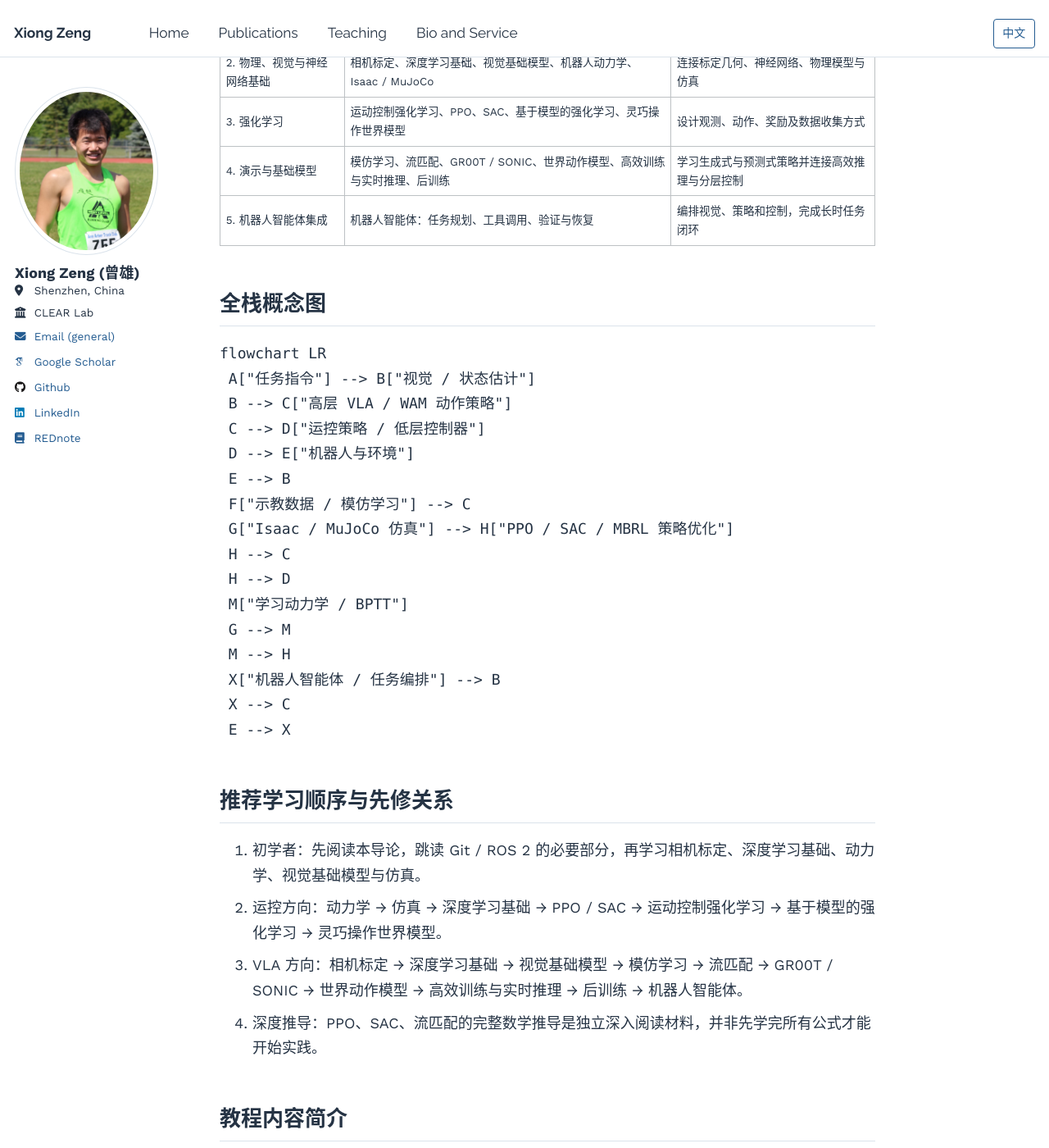
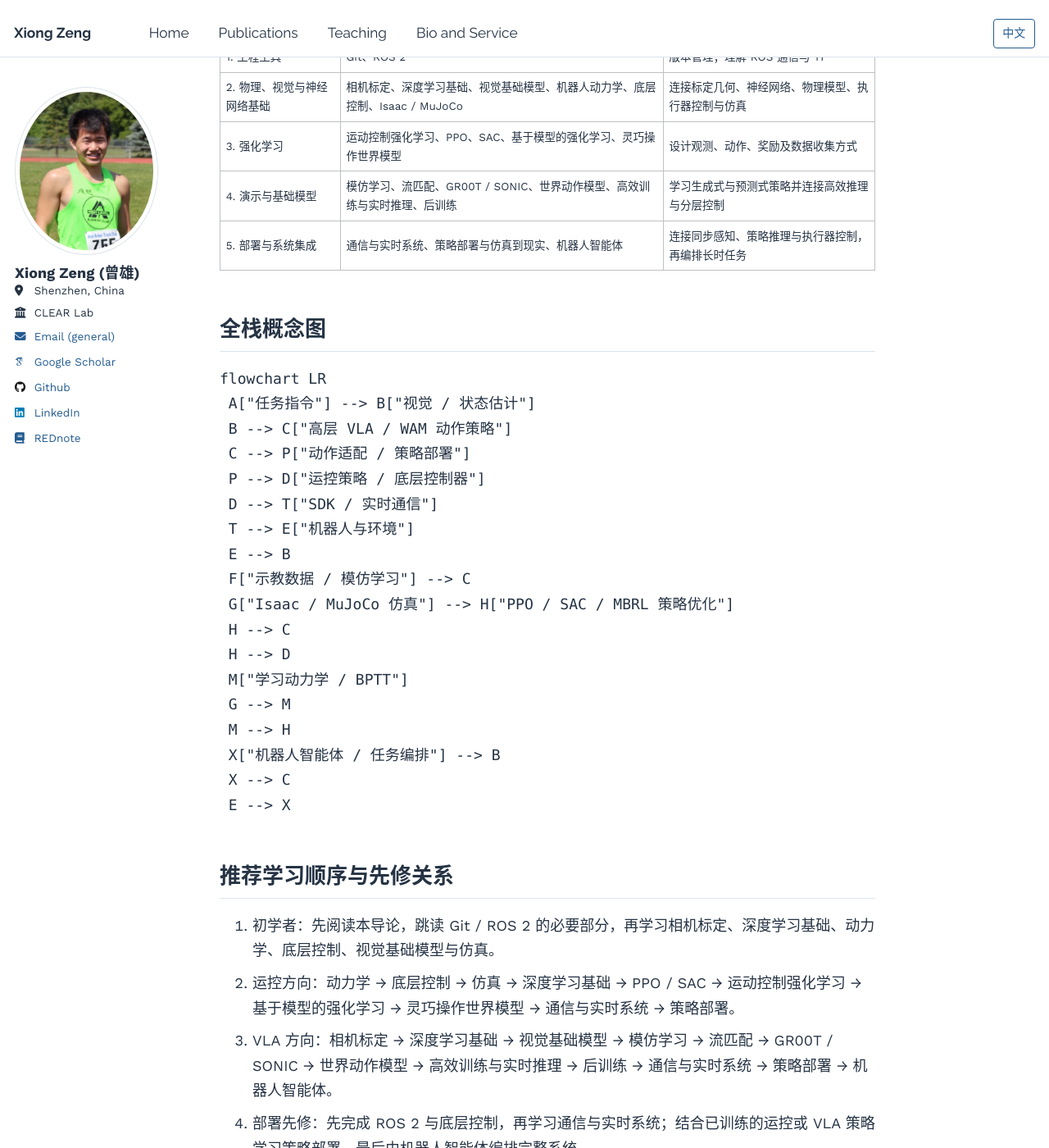
Before and after one commit to zengxiong111/zengxiong.github.io, a Jekyll site: the page built from files/COURSE_MAP_ZH.md, in a window 1280 px wide and 1400 px high, scrolled down 831 px. Shown: the whole window at 82% size. Built offline with Jekyll 4.4.1, drawn with Linux system fonts in a browser that asks for light colours; some web fonts are replaced; our own code applies the rules of GitHub Pages for plain Markdown files; some of the changed text lies outside the part shown.

Commit message:
Synchronize licensed bilingual course materials and PDF builds

```diff
--- a/files/COURSE_MAP_ZH.md
+++ b/files/COURSE_MAP_ZH.md
@@ -2,9 +2,9 @@
 
 **简体中文** | [English](COURSE_MAP_EN.md) | [PDF](COURSE_MAP_ZH.pdf)
 
-本课程按“工具 → 标定与深度学习 → 物理与视觉 → 机器人强化学习 → 示教与生成策略 → 系统集成”组织，共 19 个专题。原有长篇技术教程保留为深入阅读，不等于所有章节必须依次完成。
+本课程按“工具 → 标定与深度学习 → 物理、视觉与控制 → 机器人强化学习 → 示教与生成策略 → 通信与部署 → 系统集成”组织，共 22 个专题。原有长篇技术教程保留为深入阅读，不等于所有章节必须依次完成。
 
-教程编号 1–19 与 [README](https://github.com/zengxiong111/Foundation_of_Embodied_AI/blob/main/README.zh-CN.md) 中的课程顺序一致。
+教程编号 1–22 与 [README](https://github.com/zengxiong111/Foundation_of_Embodied_AI/blob/main/README.zh-CN.md) 中的课程顺序一致。
 
 ## 目录
 
@@ -21,10 +21,10 @@
 |---|---|---|
 | 0. 导论 | 全栈知识地图与阅读说明 | 看懂感知—策略—控制—机器人闭环 |
 | 1. 工程工具 | Git、ROS 2 | 版本管理；理解 ROS 通信与 TF |
-| 2. 物理、视觉与神经网络基础 | 相机标定、深度学习基础、视觉基础模型、机器人动力学、Isaac / MuJoCo | 连接标定几何、神经网络、物理模型与仿真 |
+| 2. 物理、视觉与神经网络基础 | 相机标定、深度学习基础、视觉基础模型、机器人动力学、底层控制、Isaac / MuJoCo | 连接标定几何、神经网络、物理模型、执行器控制与仿真 |
 | 3. 强化学习 | 运动控制强化学习、PPO、SAC、基于模型的强化学习、灵巧操作世界模型 | 设计观测、动作、奖励及数据收集方式 |
 | 4. 演示与基础模型 | 模仿学习、流匹配、GR00T / SONIC、世界动作模型、高效训练与实时推理、后训练 | 学习生成式与预测式策略并连接高效推理与分层控制 |
-| 5. 机器人智能体集成 | 机器人智能体：任务规划、工具调用、验证与恢复 | 编排视觉、策略和控制，完成长时任务闭环 |
+| 5. 部署与系统集成 | 通信与实时系统、策略部署与仿真到现实、机器人智能体 | 连接同步感知、策略推理与执行器控制，再编排长时任务 |
 
 <a id="map-section-02"></a>
 
@@ -34,8 +34,10 @@
 flowchart LR
  A["任务指令"] --> B["视觉 / 状态估计"]
  B --> C["高层 VLA / WAM 动作策略"]
- C --> D["运控策略 / 低层控制器"]
- D --> E["机器人与环境"]
+ C --> P["动作适配 / 策略部署"]
+ P --> D["运控策略 / 底层控制器"]
+ D --> T["SDK / 实时通信"]
+ T --> E["机器人与环境"]
  E --> B
  F["示教数据 / 模仿学习"] --> C
  G["Isaac / MuJoCo 仿真"] --> H["PPO / SAC / MBRL 策略优化"]
@@ -53,10 +55,11 @@
 
 ## 推荐学习顺序与先修关系
 
-1. 初学者：先阅读本导论，跳读 Git / ROS 2 的必要部分，再学习相机标定、深度学习基础、动力学、视觉基础模型与仿真。
-2. 运控方向：动力学 → 仿真 → 深度学习基础 → PPO / SAC → 运动控制强化学习 → 基于模型的强化学习 → 灵巧操作世界模型。
-3. VLA 方向：相机标定 → 深度学习基础 → 视觉基础模型 → 模仿学习 → 流匹配 → GR00T / SONIC → 世界动作模型 → 高效训练与实时推理 → 后训练 → 机器人智能体。
-4. 深度推导：PPO、SAC、流匹配的完整数学推导是独立深入阅读材料，并非先学完所有公式才能开始实践。
+1. 初学者：先阅读本导论，跳读 Git / ROS 2 的必要部分，再学习相机标定、深度学习基础、动力学、底层控制、视觉基础模型与仿真。
+2. 运控方向：动力学 → 底层控制 → 仿真 → 深度学习基础 → PPO / SAC → 运动控制强化学习 → 基于模型的强化学习 → 灵巧操作世界模型 → 通信与实时系统 → 策略部署。
+3. VLA 方向：相机标定 → 深度学习基础 → 视觉基础模型 → 模仿学习 → 流匹配 → GR00T / SONIC → 世界动作模型 → 高效训练与实时推理 → 后训练 → 通信与实时系统 → 策略部署 → 机器人智能体。
+4. 部署先修：先完成 ROS 2 与底层控制，再学习通信与实时系统；结合已训练的运控或 VLA 策略学习策略部署，最后由机器人智能体编排完整系统。
+5. 深度推导：PPO、SAC、流匹配的完整数学推导是独立深入阅读材料，并非先学完所有公式才能开始实践。
 
 <a id="map-section-04"></a>
 
@@ -86,54 +89,66 @@
 
 [机器人动力学](../md/Robot_Dynamics_Embodied_CN.md)：从坐标系、雅可比矩阵、惯性与运动方程建立刚体运动和动力学基础，理解接触、摩擦及控制模型与机器人仿真的联系。补充学习代理动力学、接触梯度及执行器和物体模型的作用。
 
-### 7. Isaac / MuJoCo 仿真
+### 7. 底层控制
+
+[底层控制](../md/Robot_Low_Level_Control_ZH.md)：从电机伺服环、PD/PID 与 MIT 模式连接到阻抗、导纳和接触控制，理解策略动作语义与执行器响应、仿真硬件对齐及受保护调参之间的关系。
+
+### 8. Isaac / MuJoCo 仿真
 
 [Isaac / MuJoCo 仿真](../md/Isaac_MuJoCo_RL_完整教程_中文.md)：理解 Isaac Sim、Isaac Lab 与 MuJoCo 作为仿真和训练工具的分工，学习资产导入、环境契约、强化学习训练库选择、并行吞吐率、部署接口。补充 MuJoCo Warp 采样、回放、世界模型拟合与可微策略更新接口。
 
-### 8. 运动控制强化学习
+### 9. 运动控制强化学习
 
 [运动控制强化学习](../md/Embodied_Motion_Control_RL_Tutorial_ZH.md)：学习运动跟踪、DeepMimic/AMP、通用控制器、教师–学生、RMA 与残差强化学习，并联系足式与灵巧操作、失败恢复及仿真到现实。补充 SONIC/SuperMimic 对比与可微运动跟踪的联系。
 
-### 9. PPO / 行动者–评论家
+### 10. PPO / 行动者–评论家
 
 [PPO / 行动者–评论家](../md/PPO_完整推导与设计动机_中文.md)：从策略梯度、贝尔曼目标与 GAE 推导 PPO-Clip 和行动者–评论家学习，理解高斯策略更新、梯度隔离及机器人非对称观测。
 
-### 10. Q 学习 / SAC
+### 11. Q 学习 / SAC
 
 [Q 学习 / SAC](../md/SAC_Complete_Derivation_CN.md)：从 Bellman 方程、TD/Q-learning 与 Fitted Q-Iteration 连接 DQN 和连续动作行动者–评论家方法；推导现代 SAC 的 Critic、Actor 与温度损失，比较 PPO、DQN 和 SAC，并联系 HIL-SERL 与 VLA/WAM 动作块价值学习；数学细节放入附录。
 
-### 11. 模仿学习
+### 12. 基于模型的强化学习
+
+[基于模型的强化学习](../md/Model_Based_RL_Differentiable_World_Models_ZH.md)：学习 Dyna、PETS、Dreamer、SHAC 与 SuperMimic，推导学习动力学中的 BPTT，联系截断行动者–评论家与模型偏差，并区分数据增强、规划和可微策略学习。
+
+### 13. 灵巧操作世界模型
+
+[灵巧操作世界模型](../md/Dexterous_Manipulation_Learned_World_Models_ZH.md)：以 Wuji Hand2 掌内旋转为研究案例，比较 PPO、CEM/MPPI 与 BPTT，联系接触感知模型、执行器接口与 Real2Sim2Real 评估；案例不代表已验证的真机结果。
+
+### 14. 模仿学习
 
 [模仿学习](../md/Data_Imitation_Learning_ZH.md)：介绍 BC、DAgger 与纠错示教，理解 ACT、扩散策略和流匹配的动作块生成；进一步学习 VLA 架构与动作监督、时序集成，以及推理时与训练时 RTC。
 
-### 12. 流匹配
+### 15. 流匹配
 
 [流匹配](../md/Flow_Matching_详细推导_精简版.md)：推导条件流匹配、速度场及训练目标，理解 ODE 积分如何将噪声转换为带条件的机器人动作序列。
 
-### 13. GR00T 与 SONIC
+### 16. GR00T 与 SONIC
 
 [GR00T 与 SONIC](../md/System1_System0_GR00T_SONIC_CN.md)：以 GR00T 与 SONIC 解释人形机器人的 System 1/System 0 分层控制，连接高层动作块、运动表示、全身策略与低层执行。
 
-### 14. 世界动作模型
+### 17. 世界动作模型
 
 [世界动作模型](../md/World_Action_Models_ZH.md)：区分世界模型、VLA 与 WAM，学习 DreamZero 训练与加速推理；从共享 EEF/IK 接口、视频—动作联合建模和可迁移视觉表征理解 Dream-1 零样本跨本体迁移，并比较 FaaS 适配、VLA/WAM 算力、时延、接触控制与评估。进一步区分 SuperMimic 状态动力学模型与视觉 WAM。
 
-### 15. 高效训练与实时推理
+### 18. 高效训练与实时推理
 
 [高效训练与实时推理](../md/Efficient_Training_Real_Time_Inference_ZH.md)：连接 Transformer 与 VLA/WAM 的训练成本、FlashAttention 和有效缓存，学习 DreamZero 加速、少步推理、异步机器人控制、RTC 与云端时延。
 
-### 16. 后训练
+### 19. 后训练
 
 [后训练](../md/Embodied_Post_Training_ZH.md)：比较预训练 VLA 与 WAM 的监督微调和强化学习后训练，学习六类 VLA 强化学习路线、结合在线视频 SFT 与 Flow-SDE 的 WAM-RL，并联系行动者–评论家语义、RLinf 集成与机器人部署边界。
 
-### 17. 机器人智能体
+### 20. 通信与实时系统
+
+[通信与实时系统](../md/Robot_Communication_Real_Time_Systems_ZH.md)：区分 ROS 2/DDS、SDK 与 CAN/EtherCAT 总线，学习时间戳、数据新鲜度、延迟与抖动、多频率调度、异步推理及机器人反馈闭环中的故障处理。
+
+### 21. 策略部署与仿真到现实
+
+[策略部署与仿真到现实](../md/Robot_Policy_Deployment_Sim2Real_ZH.md)：通过观测与动作契约、状态估计、动作适配和带时间戳的缓存，将训练策略连接到真实机器人；介绍系统辨识、仿真到现实对齐、分阶段部署，以及策略、感知和传输故障的诊断。
+
+### 22. 机器人智能体
 
 [机器人智能体](../md/Robot_Agent_Workflow_RPent_ZH.md)：区分基础模型、编程智能体与智能体运行框架，将 RAX 探索、ASPIRE 轨迹修复及 RPent 工具集、记忆、Flash 模式和 RLinf 数据飞轮连接为可复用机器人工作流。
-
-### 18. 基于模型的强化学习
-
-[基于模型的强化学习](../md/Model_Based_RL_Differentiable_World_Models_ZH.md)：学习 Dyna、PETS、Dreamer、SHAC 与 SuperMimic，推导学习动力学中的 BPTT，联系截断行动者–评论家与模型偏差，并区分数据增强、规划和可微策略学习。
-
-### 19. 灵巧操作世界模型
-
-[灵巧操作世界模型](../md/Dexterous_Manipulation_Learned_World_Models_ZH.md)：以 Wuji Hand2 掌内旋转为研究案例，比较 PPO、CEM/MPPI 与 BPTT，联系接触感知模型、执行器接口与 Real2Sim2Real 评估；案例不代表已验证的真机结果。
```
Also changed, not shown: files/COURSE_MAP_EN.md (+44 -29 lines), 2 other files.
